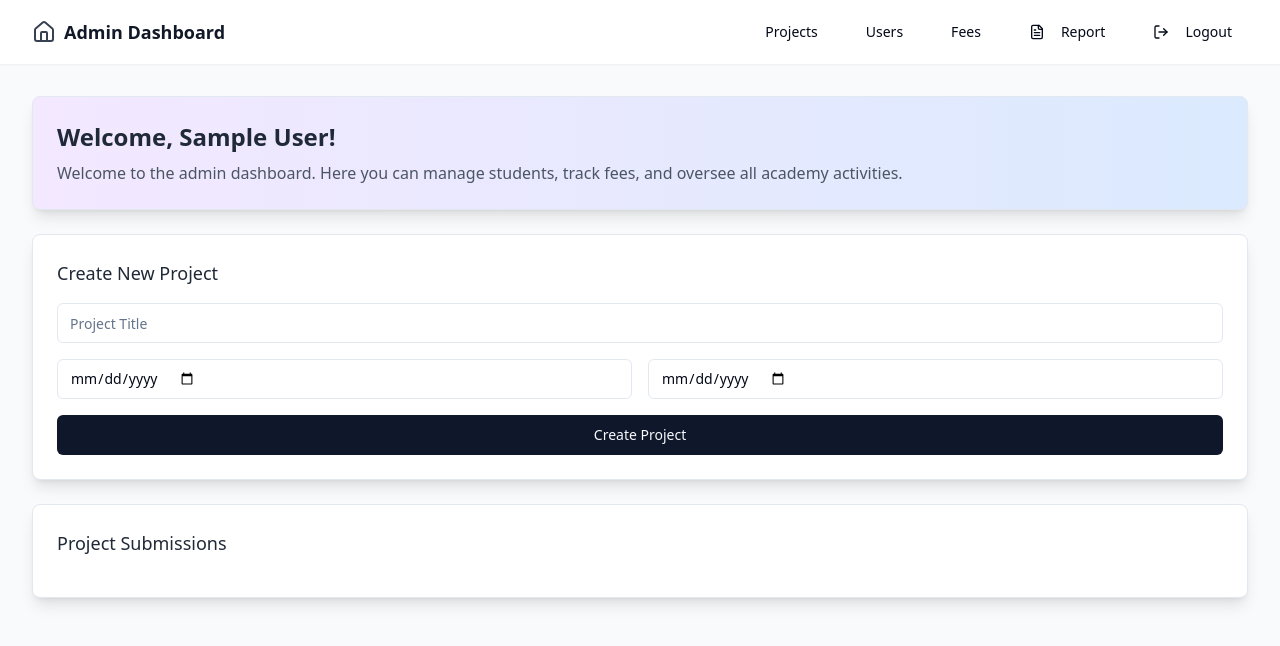
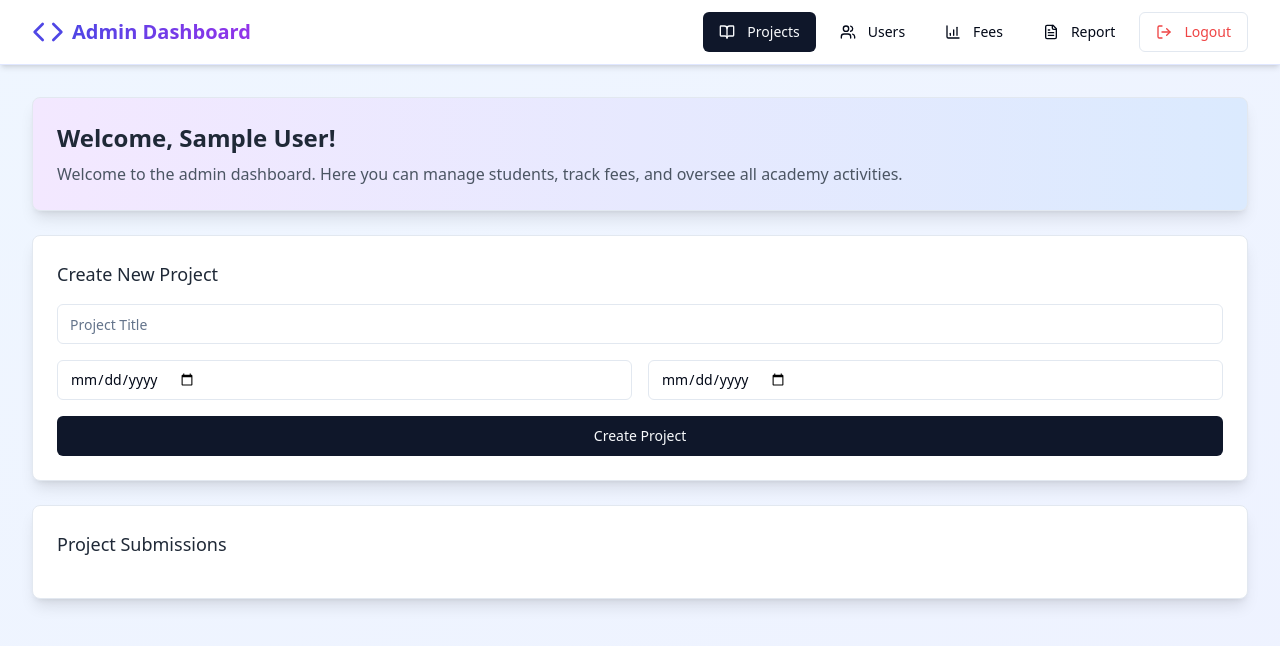
Before and after one commit to PiyushChaturvedii/login-leaf-saver, a React (Vite) app: page /dashboard in a window 1280 px wide. Shown: the top 646 px of the page. Built offline with nearby package versions, Linux system fonts and the light colour scheme; sample sign-in values are in the browser's storage.

Commit message:
Refactor dashboard UI and features
- Remove student details and fees from instructor view.
- Enhance UI with animations, graphics, icons, and color patterns.

```diff
--- a/src/pages/Dashboard.tsx
+++ b/src/pages/Dashboard.tsx
@@ -1,7 +1,18 @@
 
 import { useState, useEffect } from 'react';
 import { useNavigate } from 'react-router-dom';
-import { LogOut, Home, FileText } from 'lucide-react';
+import {
+  LogOut,
+  Home,
+  FileText,
+  Code,
+  BookOpen,
+  Users,
+  GraduationCap,
+  Calendar,
+  BarChart4,
+  CheckSquare
+} from 'lucide-react';
 import { Button } from "@/components/ui/button";
 import { toast } from "sonner";
 import { WelcomeMessage } from "@/components/WelcomeMessage";
@@ -28,6 +39,7 @@ const Dashboard = () => {
   const navigate = useNavigate();
   const [userData, setUserData] = useState<UserData | null>(null);
   const [activeTab, setActiveTab] = useState<'projects' | 'profile' | 'attendance' | 'students' | 'fees' | 'users' | 'report'>('projects');
+  const [isAnimating, setIsAnimating] = useState(true);
 
   useEffect(() => {
     const currentUser = localStorage.getItem('currentUser');
@@ -36,7 +48,13 @@ const Dashboard = () => {
       return;
     }
     setUserData(JSON.parse(currentUser));
-  }, [navigate]);
+
+    // Reset animation state when tab changes
+    setIsAnimating(true);
+    const timer = setTimeout(() => setIsAnimating(false), 500);
+
+    return () => clearTimeout(timer);
+  }, [navigate, activeTab]);
 
   const handleLogout = () => {
     localStorage.removeItem('currentUser');
@@ -47,60 +65,104 @@ const Dashboard = () => {
   if (!userData) return null;
 
   return (
-    <div className="min-h-screen bg-gray-50">
-      <nav className="bg-white shadow-sm">
+    <div className="min-h-screen bg-gradient-to-br from-blue-50 to-indigo-50">
+      <nav className="bg-white shadow-md border-b border-indigo-100">
         <div className="max-w-7xl mx-auto px-4 sm:px-6 lg:px-8">
           <div className="flex justify-between items-center h-16">
             <div className="flex items-center">
-              <Home className="w-6 h-6 text-gray-700" />
-              <span className="ml-2 text-lg font-semibold text-gray-900">
+              <div className="flex items-center space-x-2">
+                <Code className="w-8 h-8 text-indigo-600" />
+                <span className="text-xl font-bold bg-gradient-to-r from-indigo-600 to-purple-600 bg-clip-text text-transparent">
                   {userData.role === 'admin' ? 'Admin Dashboard' :
                    userData.role === 'instructor' ? 'Instructor Dashboard' :
                    'Student Dashboard'}
                 </span>
               </div>
-            <div className="flex items-center space-x-4">
-              <Button variant="ghost" onClick={() => setActiveTab('projects')}>
-                Projects
+            </div>
+            <div className="flex items-center space-x-2">
+              <Button
+                variant={activeTab === 'projects' ? "default" : "ghost"}
+                onClick={() => setActiveTab('projects')}
+                className="flex items-center space-x-1"
+              >
+                <BookOpen className="w-4 h-4" />
+                <span>Projects</span>
               </Button>
+
               {userData.role === 'admin' && (
                 <>
-                  <Button variant="ghost" onClick={() => setActiveTab('users')}>
-                    Users
+                  <Button
+                    variant={activeTab === 'users' ? "default" : "ghost"}
+                    onClick={() => setActiveTab('users')}
+                    className="flex items-center space-x-1"
+                  >
+                    <Users className="w-4 h-4" />
+                    <span>Users</span>
                   </Button>
-                  <Button variant="ghost" onClick={() => setActiveTab('fees')}>
-                    Fees
+                  <Button
+                    variant={activeTab === 'fees' ? "default" : "ghost"}
+                    onClick={() => setActiveTab('fees')}
+                    className="flex items-center space-x-1"
+                  >
+                    <BarChart4 className="w-4 h-4" />
+                    <span>Fees</span>
                   </Button>
-                  <Button variant="ghost" onClick={() => setActiveTab('report')}>
-                    <FileText className="w-5 h-5 mr-2" />
-                    Report
+                  <Button
+                    variant={activeTab === 'report' ? "default" : "ghost"}
+                    onClick={() => setActiveTab('report')}
+                    className="flex items-center space-x-1"
+                  >
+                    <FileText className="w-4 h-4" />
+                    <span>Report</span>
                   </Button>
                 </>
               )}
+
               {userData.role === 'instructor' && (
                 <>
-                  <Button variant="ghost" onClick={() => setActiveTab('attendance')}>
-                    Attendance
+                  <Button
+                    variant={activeTab === 'attendance' ? "default" : "ghost"}
+                    onClick={() => setActiveTab('attendance')}
+                    className="flex items-center space-x-1"
+                  >
+                    <Calendar className="w-4 h-4" />
+                    <span>Attendance</span>
                   </Button>
-                  <Button variant="ghost" onClick={() => setActiveTab('report')}>
-                    <FileText className="w-5 h-5 mr-2" />
-                    Report
+                  <Button
+                    variant={activeTab === 'report' ? "default" : "ghost"}
+                    onClick={() => setActiveTab('report')}
+                    className="flex items-center space-x-1"
+                  >
+                    <FileText className="w-4 h-4" />
+                    <span>Report</span>
                   </Button>
                 </>
               )}
+
               {userData.role === 'student' && (
                 <>
-                  <Button variant="ghost" onClick={() => setActiveTab('profile')}>
-                    Profile
+                  <Button
+                    variant={activeTab === 'profile' ? "default" : "ghost"}
+                    onClick={() => setActiveTab('profile')}
+                    className="flex items-center space-x-1"
+                  >
+                    <GraduationCap className="w-4 h-4" />
+                    <span>Profile</span>
                   </Button>
-                  <Button variant="ghost" onClick={() => setActiveTab('attendance')}>
-                    Attendance
+                  <Button
+                    variant={activeTab === 'attendance' ? "default" : "ghost"}
+                    onClick={() => setActiveTab('attendance')}
+                    className="flex items-center space-x-1"
+                  >
+                    <CheckSquare className="w-4 h-4" />
+                    <span>Attendance</span>
                   </Button>
                 </>
               )}
-              <Button variant="ghost" onClick={handleLogout}>
-                <LogOut className="w-5 h-5 mr-2" />
-                Logout
+
+              <Button variant="outline" onClick={handleLogout} className="flex items-center space-x-1 text-red-500 hover:text-red-700 hover:bg-red-50">
+                <LogOut className="w-4 h-4" />
+                <span>Logout</span>
               </Button>
             </div>
           </div>
@@ -108,6 +170,7 @@ const Dashboard = () => {
       </nav>
 
       <div className="max-w-7xl mx-auto px-4 sm:px-6 lg:px-8 py-8">
+        <div className={`animate-fade-in ${isAnimating ? 'opacity-0' : 'opacity-100'} transition-opacity duration-500`}>
           <WelcomeMessage
             name={userData.name}
             role={userData.role}
@@ -117,32 +180,50 @@ const Dashboard = () => {
           />
 
           {activeTab === 'projects' && (
+            <div className="mt-6">
               <ProjectManagement userRole={userData.role} userEmail={userData.email} />
+            </div>
           )}
 
           {activeTab === 'fees' && userData.role === 'admin' && (
+            <div className="mt-6">
               <AdminFees />
+            </div>
           )}
 
           {activeTab === 'users' && userData.role === 'admin' && (
+            <div className="mt-6">
               <AdminProfile />
+            </div>
           )}
 
           {activeTab === 'profile' && userData.role === 'student' && (
+            <div className="mt-6">
               <StudentProfile userData={userData} />
+            </div>
           )}
 
           {activeTab === 'attendance' && (
+            <div className="mt-6">
               <AttendanceSystem
                 isInstructor={userData.role === 'instructor'}
                 userEmail={userData.email}
               />
+            </div>
           )}
 
           {activeTab === 'report' && (userData.role === 'admin' || userData.role === 'instructor') && (
+            <div className="mt-6">
               <SystemReport />
+            </div>
           )}
         </div>
+      </div>
+
+      {/* Decorative Elements */}
+      <div className="fixed bottom-0 left-0 w-32 h-32 bg-purple-200 rounded-tr-full opacity-30 -z-10"></div>
+      <div className="fixed top-20 right-10 w-64 h-64 bg-indigo-200 rounded-full opacity-20 -z-10 blur-2xl"></div>
+      <div className="fixed bottom-20 right-20 w-20 h-20 bg-blue-300 rounded-full opacity-20 -z-10"></div>
     </div>
   );
 };
--- a/tailwind.config.ts
+++ b/tailwind.config.ts
@@ -52,6 +52,14 @@ export default {
         card: {
           DEFAULT: 'hsl(var(--card))',
           foreground: 'hsl(var(--card-foreground))'
+        },
+        // कोडिंग एकेडमी के लिए कस्टम रंग
+        coding: {
+          blue: '#4F46E5',
+          purple: '#7C3AED',
+          pink: '#EC4899',
+          light: '#F5F7FF',
+          dark: '#1E293B'
         }
       },
       borderRadius: {
@@ -71,12 +79,27 @@ export default {
         'fade-in': {
           '0%': { opacity: '0', transform: 'translateY(-10px)' },
           '100%': { opacity: '1', transform: 'translateY(0)' }
+        },
+        'fade-in-right': {
+          '0%': { opacity: '0', transform: 'translateX(20px)' },
+          '100%': { opacity: '1', transform: 'translateX(0)' }
+        },
+        'pulse-soft': {
+          '0%, 100%': { opacity: '1' },
+          '50%': { opacity: '0.8' }
+        },
+        'float': {
+          '0%, 100%': { transform: 'translateY(0)' },
+          '50%': { transform: 'translateY(-5px)' }
         }
       },
       animation: {
         'accordion-down': 'accordion-down 0.2s ease-out',
         'accordion-up': 'accordion-up 0.2s ease-out',
-        'fade-in': 'fade-in 0.3s ease-out'
+        'fade-in': 'fade-in 0.3s ease-out',
+        'fade-in-right': 'fade-in-right 0.5s ease-out',
+        'pulse-soft': 'pulse-soft 3s infinite ease-in-out',
+        'float': 'float 3s infinite ease-in-out'
       }
     }
   },
```
Also changed, not shown: src/components/StudentProfile.tsx (+70 -39 lines). Lines whose indentation alone changed are shown as unchanged.
